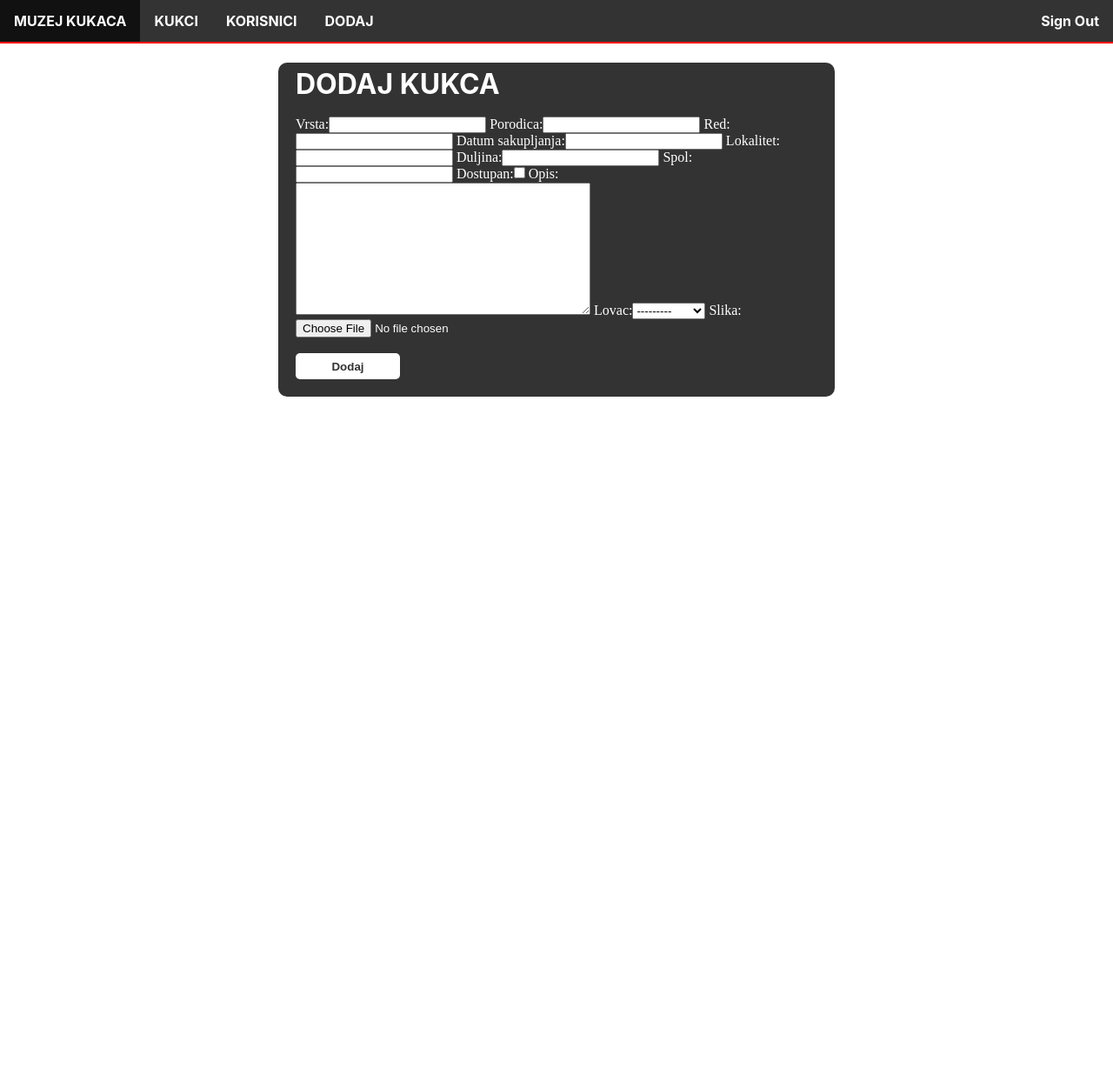
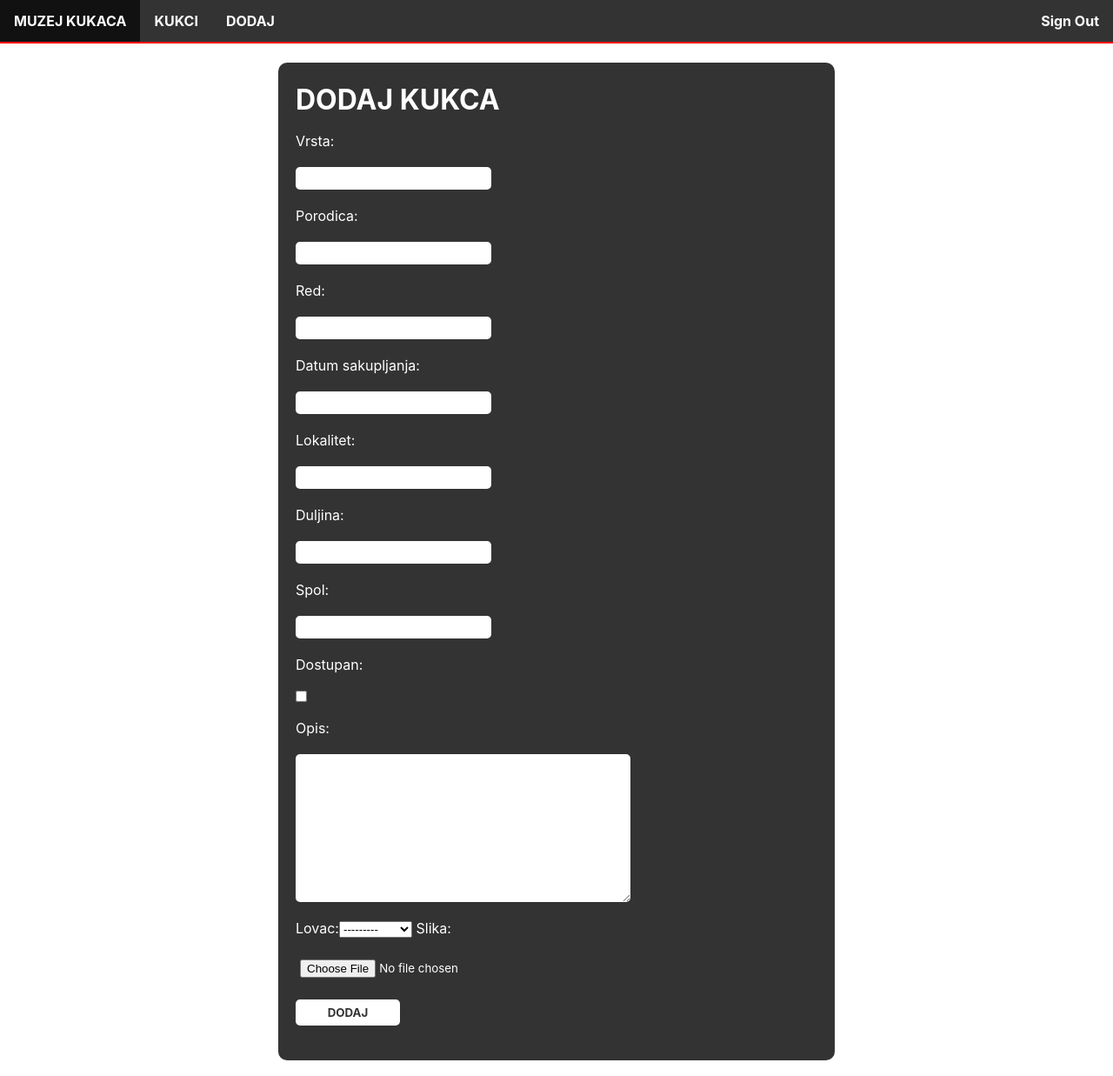
Before and after one commit to IvanMatejcic/muzej_kukaca, a Django app: page /create/ in a window 1280 px wide. Shown: the whole page at 87% size. Before the commit the page ends 456 px from the top, so only its background shows below. Run offline with Django 3.2, Linux system fonts and the light colour scheme; a user stored in the database is signed in; data comes from the database, SQL or seed files in the repository; both versions use the stored data as it was after the commit.

Commit message:
Commit 8: Uređenje 'DODAJ KUKCA' segmenta. -Ivan

```diff
--- a/muzej_kukaca_site/main/static/style.css
+++ b/muzej_kukaca_site/main/static/style.css
@@ -90,3 +90,21 @@ h4{
 h2{
   font-family: -apple-system, BlinkMacSystemFont, 'Segoe UI', Roboto, Oxygen, Ubuntu, Cantarell, 'Open Sans', 'Helvetica Neue', sans-serif;
 }
+
+.site-form input, textarea{
+  display: block;
+  margin: 20px 0;
+  padding: 5px;
+  border-radius: 5px;
+  border: none;
+  font-family: -apple-system, BlinkMacSystemFont, 'Segoe UI', Roboto, Oxygen, Ubuntu, Cantarell, 'Open Sans', 'Helvetica Neue', sans-serif;
+}
+
+.site-form{
+  font-family: -apple-system, BlinkMacSystemFont, 'Segoe UI', Roboto, Oxygen, Ubuntu, Cantarell, 'Open Sans', 'Helvetica Neue', sans-serif;
+}
+
+label{
+  display: inline;
+  margin: 40px 0 0;
+}
--- a/muzej_kukaca_site/templates/homepage.html
+++ b/muzej_kukaca_site/templates/homepage.html
@@ -16,7 +16,6 @@
                     <div class = "menu"></div>
                         <li class = "active" style = "float:left;"><a href="/">MUZEJ KUKACA</a></li>
                         <li style = "float:left;"><a href="/kukacs">KUKCI</a></li>
-                        <li style = "float:left;"><a href="/korisniks">KORISNICI</a></li>
                         <li style = "float:left;"><a href = "{% url 'main:create' %}">DODAJ</a></li>
                         <li style = "float:right;"><a href="/accounts/logout">Sign Out</a></li>
                     </ul>
--- a/muzej_kukaca_site/templates/main/kukac_new.html
+++ b/muzej_kukaca_site/templates/main/kukac_new.html
@@ -5,14 +5,14 @@
 <br>
 
     <div class="kukci" style = "width: 600px; margin: 0 auto;">
+        <br>
         <h1>DODAJ KUKCA</h1>
         <br>
-
         <form class="site-form" action="{% url 'main:create' %}" method="post" enctype="multipart/form-data">
             {% csrf_token %}
             {{ form }}
-            <br><br>
-            <input type="submit" value="Dodaj">
+            <input type="submit" value="DODAJ">
         </form>
     </div>
+    <br>
 {% endblock %}
```
Also changed, not shown: muzej_kukaca_site/db.sqlite3.
